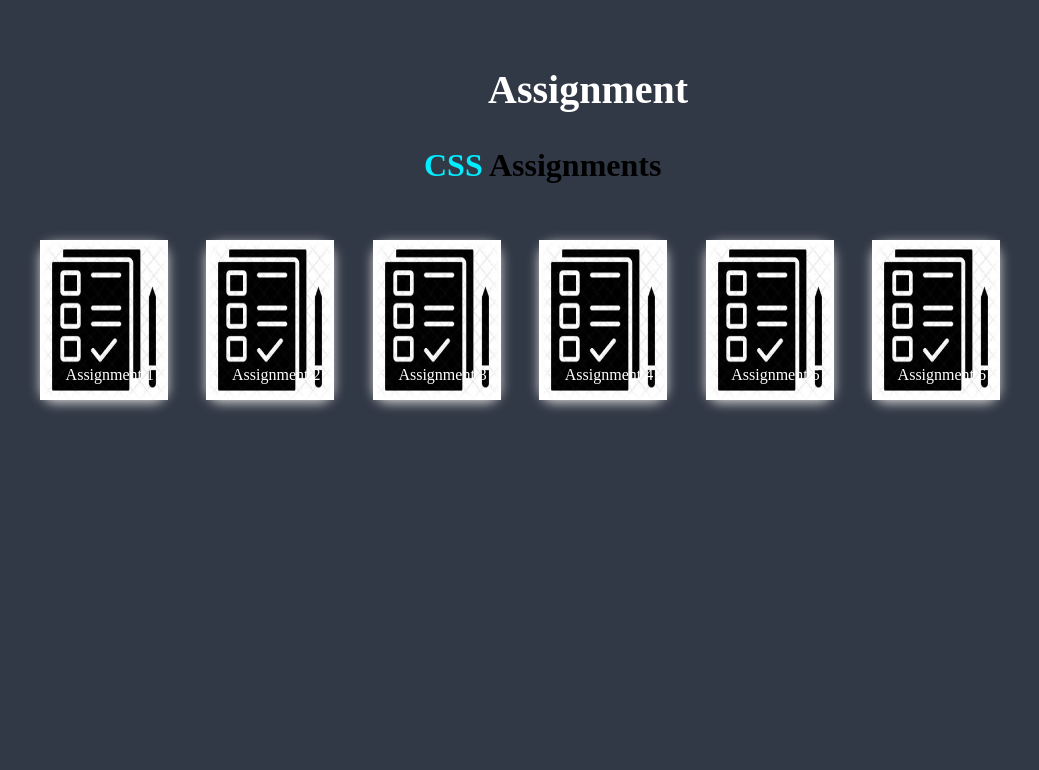
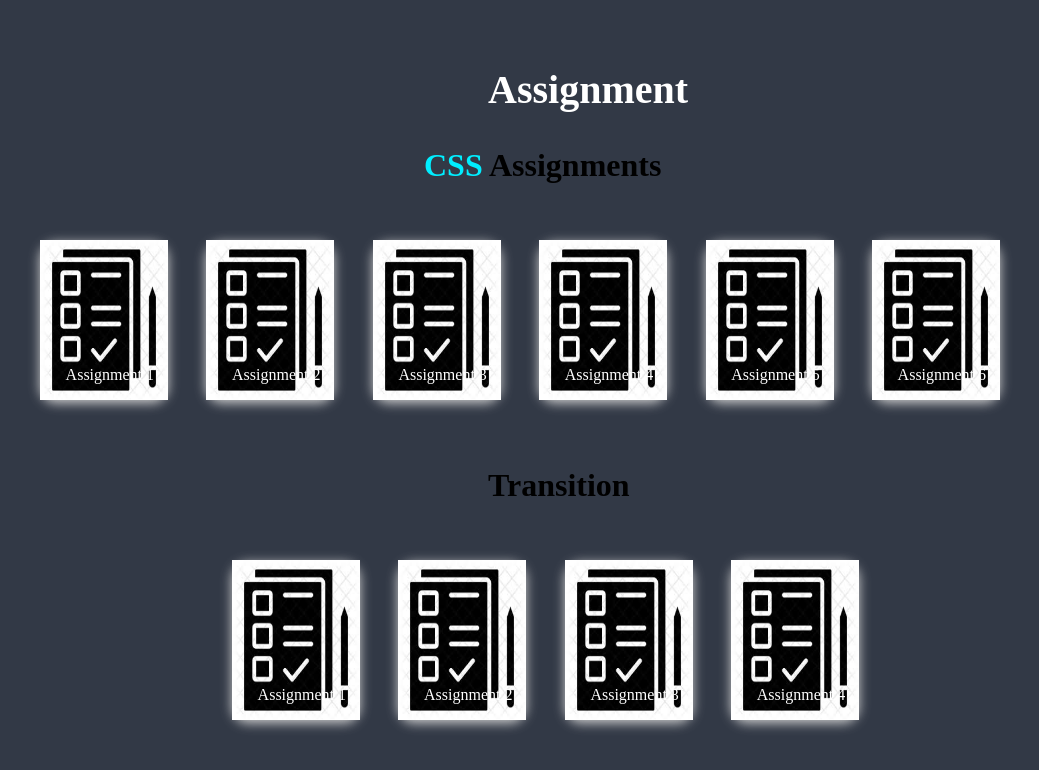
Before and after one commit to LasiniPrabashi/MyPortfolio, a plain HTML site: page work.html in a window 1280 px wide. Shown: the whole page, without its empty margins (24-1063 px from the left). Drawn offline with Linux system fonts and the light colour scheme.

Commit message:
assigment page

```diff
--- a/assets/Style/style.css
+++ b/assets/Style/style.css
@@ -71,8 +71,8 @@ main>section:nth-child(1){
 }
 
 .img{
-    height: 450px;
-    width:450px;
+    height: 500px;
+    width:500px;
     position: relative;
     left: 5%;
     top: 10%;
@@ -175,7 +175,7 @@ span{
      position: relative;
     /*margin: auto;*/
     left: 45%;
-    bottom: 130px;
+    bottom: 150px;
     height: 1.5rem;
     width: 1.5rem;
     font-size: 2rem;
--- a/work.html
+++ b/work.html
@@ -117,6 +117,65 @@
             color: white;
             text-decoration: none;
         }
+
+        .trans h2{
+            font-size: 2rem;
+            position: absolute;
+            left: 40%;
+            top: 55%;
+        }
+
+        .trans div{
+            width: 10vw;
+            height: 20vh;
+            background-color: white;
+            box-shadow: #D0D0D0 0px 3px 12px;
+            border-radius: 2vh;
+            position: absolute;
+            margin: auto;
+            transition: .5s ease;
+        }
+
+        .tra1{
+            top: 70vh;
+            left: 20vw;
+        }
+
+        .tra1 img{
+            height: 20vh;
+            width: 10vw;
+        }
+
+        .tra2{
+            top: 70vh;
+            left: 33%;
+        }
+
+        .tra2 img{
+            height: 20vh;
+            width: 10vw;
+        }
+
+        .tra3{
+            top: 70vh;
+            left: 46%;
+        }
+
+        .tra3 img{
+            height: 20vh;
+            width: 10vw;
+        }
+
+        .tra4{
+            top: 70vh;
+            left: 59%;
+        }
+
+        .tra4 img{
+            height: 20vh;
+            width: 10vw;
+        }
+
     </style>
 
 </head>
@@ -152,6 +211,26 @@
         </div>
 
     </section>
+
+    <section class="trans">
+        <h2> Transition</h2>
+
+        <div class="tra1"> <img src="assets/image/images%20(1).png">
+            <a href= "assignments/CSS/Transition/Case 1/index.html">Assignment 1</a>
+        </div>
+
+        <div class="tra2"> <img src="assets/image/images%20(1).png">
+            <a href="assignments/CSS/Transition/Case 2/index.html">Assignment 2</a>
+        </div>
+
+        <div class="tra3"> <img src="assets/image/images%20(1).png">
+            <a href="assignments/CSS/Transition/Case 3/index.html">Assignment 3</a>
+        </div>
+
+        <div class="tra4"> <img src="assets/image/images%20(1).png">
+            <a href="assignments/CSS/Transition/Case 4/index.html">Assignment 4</a>
+        </div>
+    </section>
 </section>
 </body>
 </html>
```
